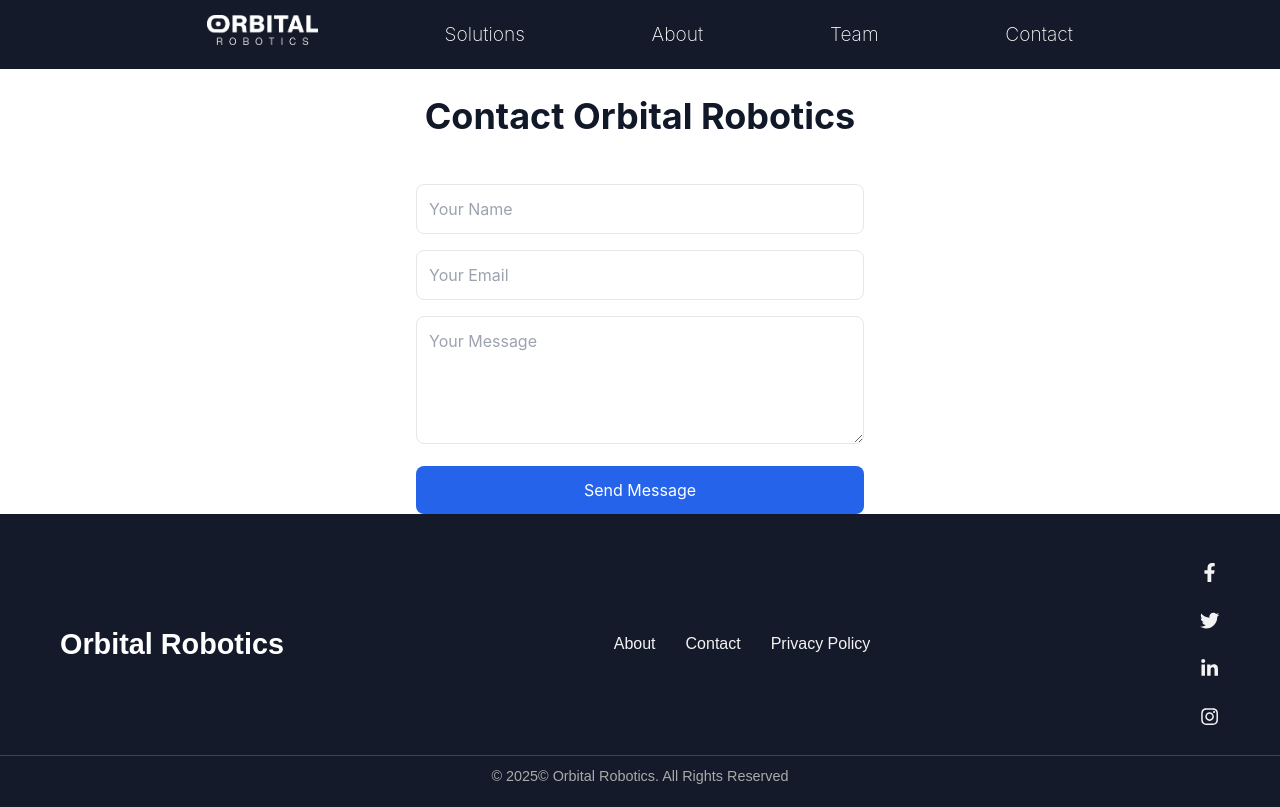
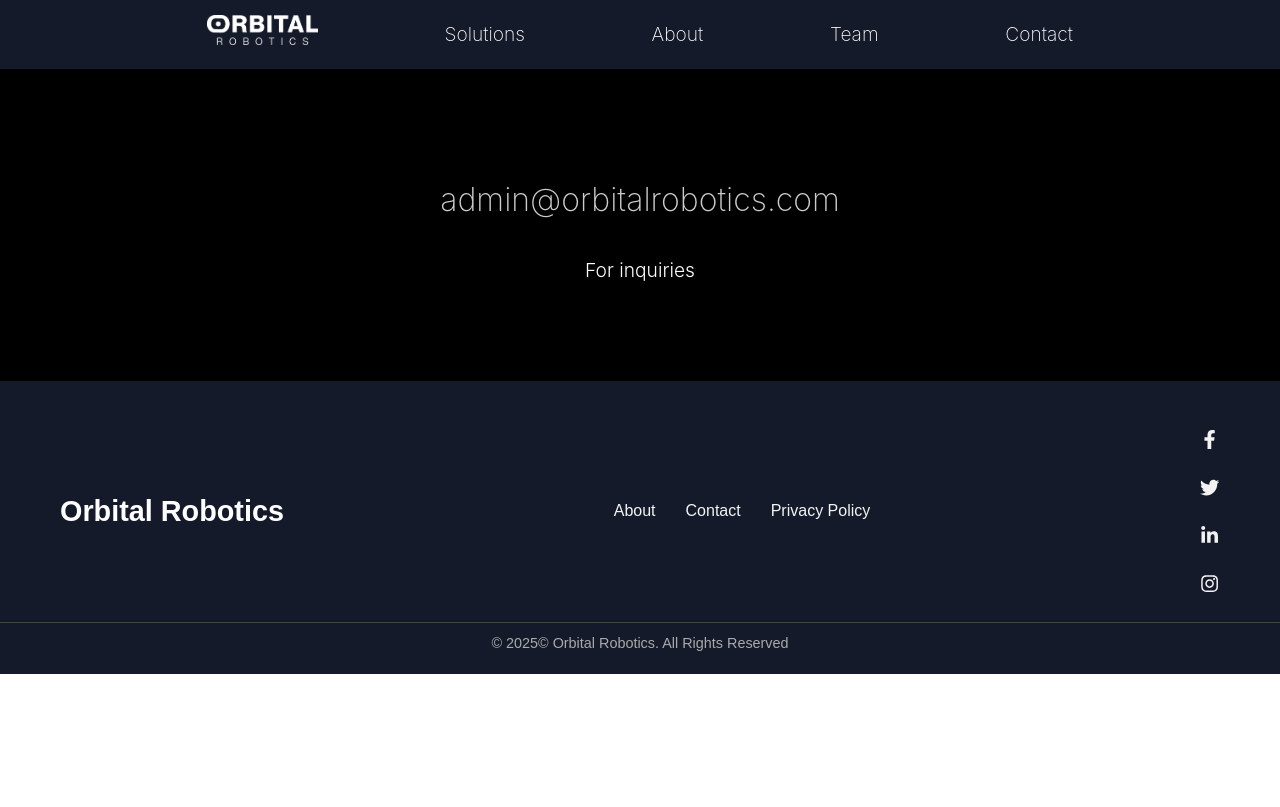
Before and after one commit to orbitalrobotics/landing, a React (Create React App) app: page /contact in a window 1280 px wide. Built offline with nearby package versions, Linux system fonts and the light colour scheme.

Commit message:
clean up contact page

```diff
--- /dev/null
+++ b/src/pages/Contact.css
@@ -0,0 +1,52 @@
+.contact-container {
+    color: white;
+    width: 100%;
+    flex-direction: column;
+    justify-content: space-between;
+    align-items: center;
+    padding-top: 1rem;
+    position: relative;
+    /* overflow-y: auto; */
+    /* display: flex; */
+    overflow-x: hidden;
+  }
+
+  .contact-background {
+    background-color: #000000;
+    width: 100%;
+    /* margin: auto; */
+    /* padding: 20px; */
+    padding-top: 20px;
+    padding-bottom: 20px;
+  }
+
+  .contact-content {
+    margin-bottom: 20px;
+    padding: 40px;
+    /* display: flex; */
+    flex-direction: column;
+    align-items: center;
+  }
+
+  .contact-content h1 {
+    font-size: 2rem;
+    text-align: center;
+    margin-top: 12.5vh;
+    color: #cccccc;
+    /* Slightly lighter for subheaders */
+    font-weight: 200;
+    /* margin-bottom: 5vh; */
+    padding-left: 1vw;
+    padding-right: 1vw;
+  }
+
+  .contact-content p {
+    font-size: 1.2rem;
+    text-align: center;
+    padding-top: 2rem;
+    margin-bottom: 2vh;
+    padding-left: 1vw;
+    padding-right: 1vw;
+    font-weight: 300;
+    /* max-width: 700px; */
+  }
--- a/src/pages/Contact.js
+++ b/src/pages/Contact.js
@@ -1,5 +1,5 @@
 import React, { useState } from 'react';
-
+import "./Contact.css"
 function Contact() {
   const [formData, setFormData] = useState({
     name: '',
@@ -19,49 +19,58 @@
   };
 
   return (
-    <div className="container mx-auto pt-24">
-      <h1 className="text-4xl font-bold text-center mb-12">Contact Orbital Robotics</h1>
-      <form onSubmit={handleSubmit} className="max-w-md mx-auto">
-        <div className="mb-4">
-          <input
-            type="text"
-            name="name"
-            placeholder="Your Name"
-            value={formData.name}
-            onChange={handleChange}
-            className="w-full p-3 border rounded-lg"
-            required
-          />
+    <div className="contact-container">
+      <div className="contact-background">
+        <div className="contact-content">
+            <h1>admin@orbitalrobotics.com</h1>
+            <p> For inquiries </p>
         </div>
-        <div className="mb-4">
-          <input
-            type="email"
-            name="email"
-            placeholder="Your Email"
-            value={formData.email}
-            onChange={handleChange}
-            className="w-full p-3 border rounded-lg"
-            required
-          />
-        </div>
-        <div className="mb-4">
-          <textarea
-            name="message"
-            placeholder="Your Message"
-            value={formData.message}
-            onChange={handleChange}
-            className="w-full p-3 border rounded-lg h-32"
-            required
-          />
-        </div>
-        <button
-          type="submit"
-          className="w-full bg-blue-600 text-white p-3 rounded-lg hover:bg-blue-700 transition"
-        >
-          Send Message
-        </button>
-      </form>
+      </div>
     </div>
+
+    // <div className="container mx-auto pt-24">
+    //   <h1 className="text-4xl font-bold text-center mb-12">Contact Orbital Robotics</h1>
+    //   <form onSubmit={handleSubmit} className="max-w-md mx-auto">
+    //     <div className="mb-4">
+    //       <input
+    //         type="text"
+    //         name="name"
+    //         placeholder="Your Name"
+    //         value={formData.name}
+    //         onChange={handleChange}
+    //         className="w-full p-3 border rounded-lg"
+    //         required
+    //       />
+    //     </div>
+    //     <div className="mb-4">
+    //       <input
+    //         type="email"
+    //         name="email"
+    //         placeholder="Your Email"
+    //         value={formData.email}
+    //         onChange={handleChange}
+    //         className="w-full p-3 border rounded-lg"
+    //         required
+    //       />
+    //     </div>
+    //     <div className="mb-4">
+    //       <textarea
+    //         name="message"
+    //         placeholder="Your Message"
+    //         value={formData.message}
+    //         onChange={handleChange}
+    //         className="w-full p-3 border rounded-lg h-32"
+    //         required
+    //       />
+    //     </div>
+    //     <button
+    //       type="submit"
+    //       className="w-full bg-blue-600 text-white p-3 rounded-lg hover:bg-blue-700 transition"
+    //     >
+    //       Send Message
+    //     </button>
+    //   </form>
+    // </div>
   );
 }
 
```
